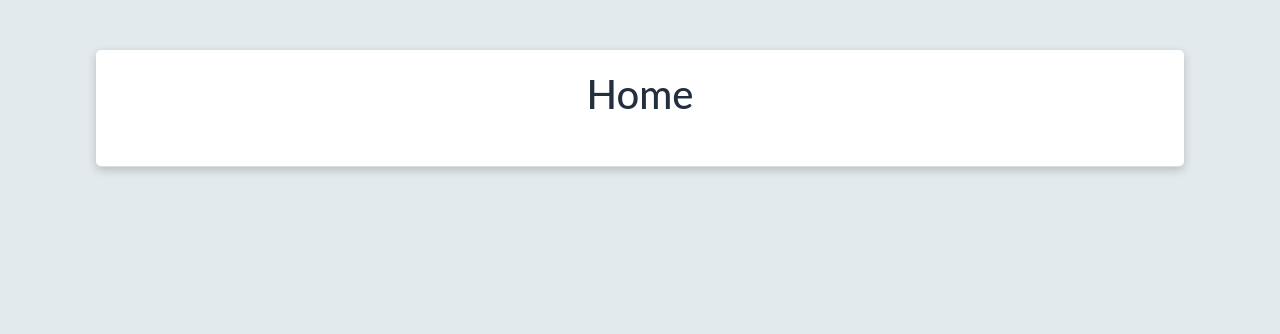
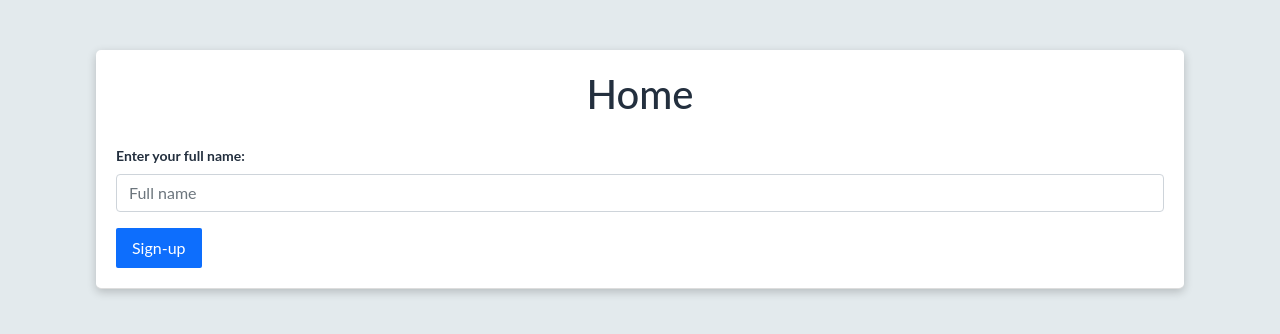
Before and after one commit to Charles-Rocke/Jet, a Python web app: template app/templates/home.html in a window 1280 px wide. Shown: the part 56-390 px from the top of the page. Run offline with Jinja, Linux system fonts and the light colour scheme; the template is opened without the code that fills it, so the values that code supplies are empty; some libraries are stand-ins or nearby versions.

Commit message:
/home.htnl created form for wallet creation

```diff
--- a/app/templates/home.html
+++ b/app/templates/home.html
@@ -5,5 +5,14 @@
   <center><h1>Home</h1></center>
 </div>
 <br>
-
+<form method="POST" action="{{url_for('create_wallet')}}">
+   <!--name -->
+   <div class="mb-3" id = "driverName">
+      <label align= "left" for="exampleFormControlInput1" class="form-label"><b>Enter your full name:</b></label>
+      <input name="user_name" type="text" class="form-control" id="exampleFormControlInput1" placeholder="Full name">
+   </div>
+   <button type="submit" class="button btn btn-primary" onclick="this.classList.toggle('button--loading')">
+    	<span class="button__text">Sign-up</span>
+	</button>
+</form>
 {% endblock %}
```
